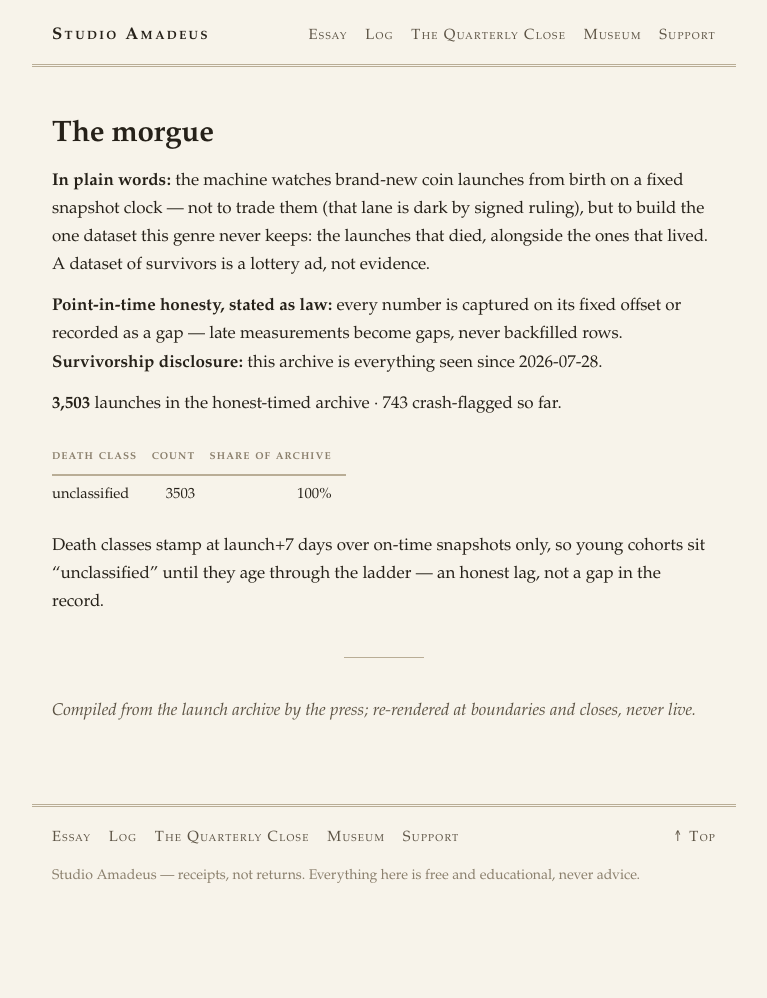
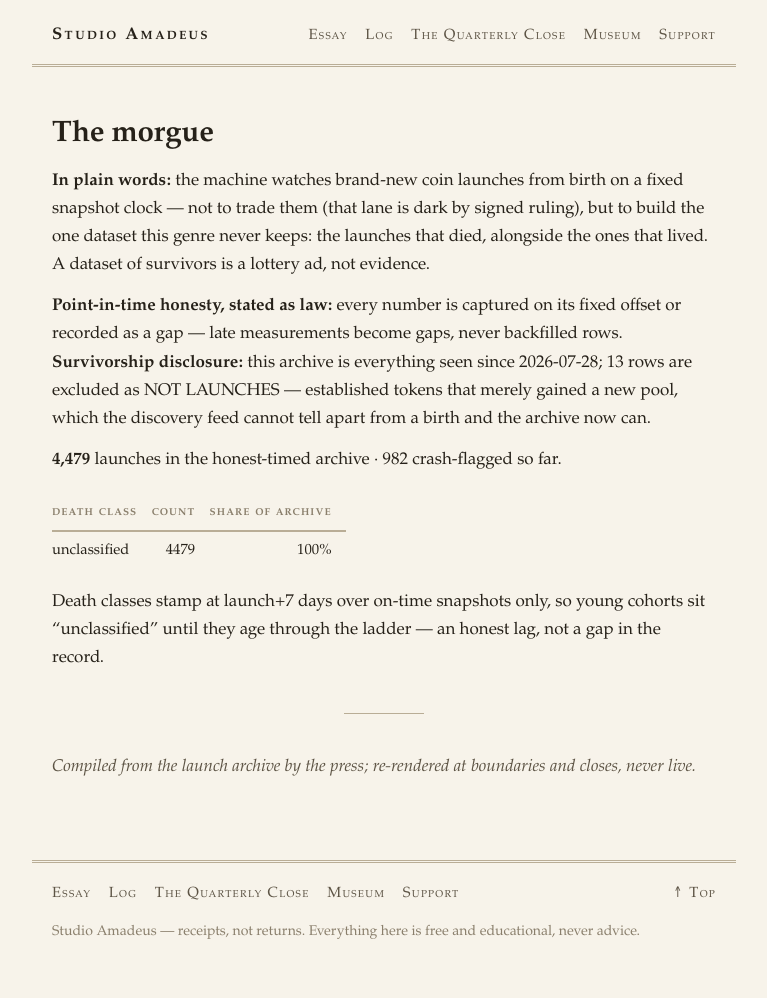
Before and after one commit to StudioAmadeus/studioamadeus.github.io, a Jekyll site: the page built from museum/morgue.md, in a window 1280 px wide. Shown: the whole page, without its empty margins (256-1023 px from the left). Built offline with Jekyll 4.4.1, drawn with Linux system fonts in a browser that asks for light colours; our own code applies the rules of GitHub Pages for plain Markdown files; before the commit the page ends 941 px from its top, so only the background shows below that.

Commit message:
Museum re-rendered from the ledger (director's word: "rerender and push").
Numbers move because the machine ran: the archive grew to 4,479 honest-timed launches (982 crash-flagged), and the measured-cost table gains two overnight s3-lite paper fills, 17 to 19.

ONE NON-NUMERIC CHANGE, and it is the point of this render: the morgue's survivorship disclosure now states that 13 rows are excluded as NOT LAUNCHES — established tokens that merely gained a new pool, which the discovery feed cannot tell apart from a birth and the archive now can. Found because the director recognised a 2024 memecoin sitting on an internal roster as if it were new. Every rate on the page is computed over the launches that remain, and the excluded count is published rather than silently subtracted, because a quietly smaller denominator is its own dishonesty.

All eight compiled wings passed the publication gate. The self-catches gallery is the director's pen and was not touched.

```diff
--- a/museum/morgue.md
+++ b/museum/morgue.md
@@ -2,13 +2,13 @@
 
 **In plain words:** the machine watches brand-new coin launches from birth on a fixed snapshot clock — not to trade them (that lane is dark by signed ruling), but to build the one dataset this genre never keeps: the launches that died, alongside the ones that lived. A dataset of survivors is a lottery ad, not evidence.
 
-**Point-in-time honesty, stated as law:** every number is captured on its fixed offset or recorded as a gap — late measurements become gaps, never backfilled rows. **Survivorship disclosure:** this archive is everything seen since 2026-07-28.
+**Point-in-time honesty, stated as law:** every number is captured on its fixed offset or recorded as a gap — late measurements become gaps, never backfilled rows. **Survivorship disclosure:** this archive is everything seen since 2026-07-28; 13 rows are excluded as NOT LAUNCHES — established tokens that merely gained a new pool, which the discovery feed cannot tell apart from a birth and the archive now can.
 
-**3,503** launches in the honest-timed archive · 743 crash-flagged so far.
+**4,479** launches in the honest-timed archive · 982 crash-flagged so far.
 
 | death class | count | share of archive |
 |---|---|---|
-| unclassified | 3503 | 100% |
+| unclassified | 4479 | 100% |
 
 Death classes stamp at launch+7 days over on-time snapshots only, so young cohorts sit "unclassified" until they age through the ladder — an honest lag, not a gap in the record.
 
```
Also changed, not shown: museum/costs.md (+2 -2 lines), museum/index.md (+3 -3 lines).
